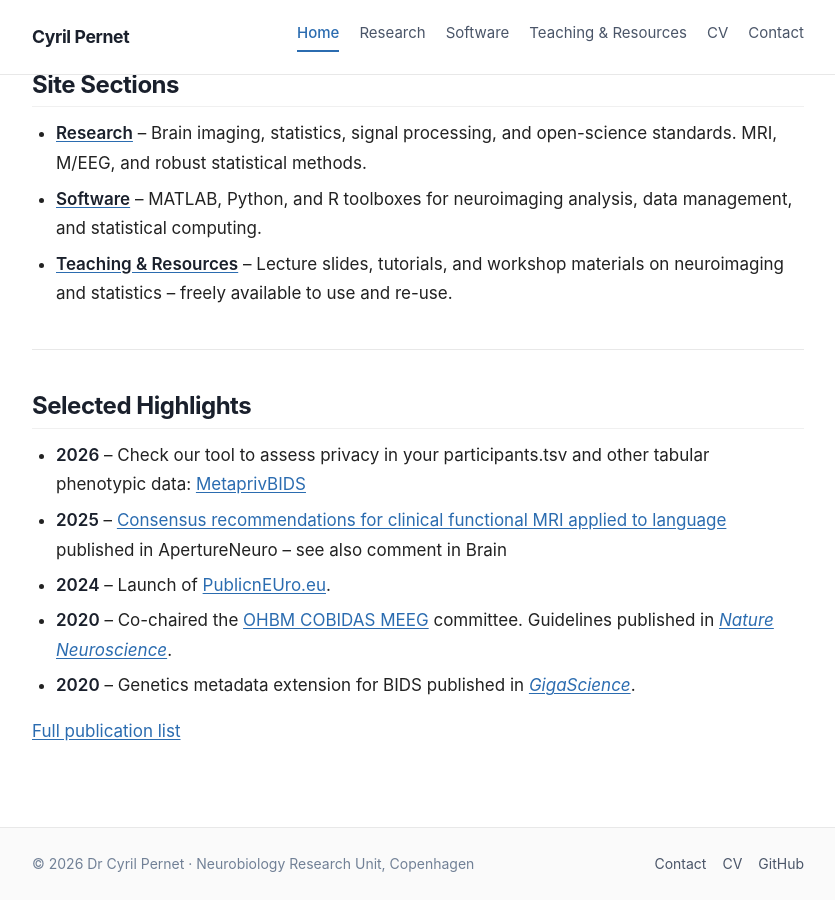
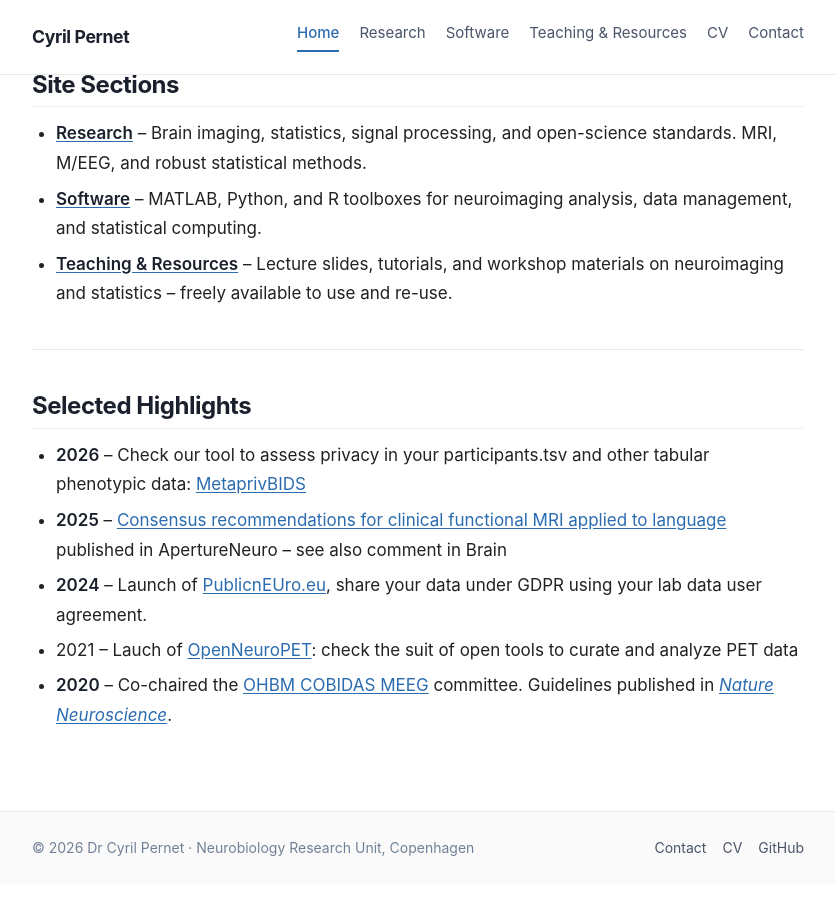
Before and after one commit to CPernet/CPernet.github.io, a Jekyll site: the page built from index.md, in a window 1280 px wide and 900 px high, scrolled down 506 px. Shown: the whole window, without its empty margins (222-1057 px from the left). Built offline with Jekyll 4.4.1, drawn with Linux system fonts in a browser that asks for light colours; our own code applies the rules of GitHub Pages for plain Markdown files.

Commit message:
Update index.md ; enhance selected highlights

```diff
--- a/index.md
+++ b/index.md
@@ -30,8 +30,6 @@ All software and teaching materials I produce are freely available.
 
 - **2026** -- Check our tool to assess privacy in your participants.tsv and other tabular phenotypic data: [MetaprivBIDS](https://github.com/CPernet/metaprivBIDS)
 - **2025** -- [Consensus recommendations for clinical functional MRI applied to language](https://apertureneuro.org/article/128149-consensus-recommendations-for-clinical-functional-mri-applied-to-language-mapping) published in ApertureNeuro -- see also comment in Brain
-- **2024** -- Launch of [PublicnEUro.eu](https://publicneuro.eu/).
+- **2024** -- Launch of [PublicnEUro.eu](https://publicneuro.eu/), share your data under GDPR using your lab data user agreement.
+- 2021 -- Lauch of [OpenNeuroPET](https://openneuropet.github.io/): check the suit of open tools to curate and analyze PET data
 - **2020** -- Co-chaired the [OHBM COBIDAS MEEG](https://cobidasmeeg.wordpress.com/) committee. Guidelines published in [*Nature Neuroscience*](https://www.nature.com/articles/s41593-020-00709-0).
-- **2020** -- Genetics metadata extension for BIDS published in [*GigaScience*](https://academic.oup.com/gigascience/article/9/10/giaa104/5928221).
-
-[Full publication list](/publicatrions.html)
```
